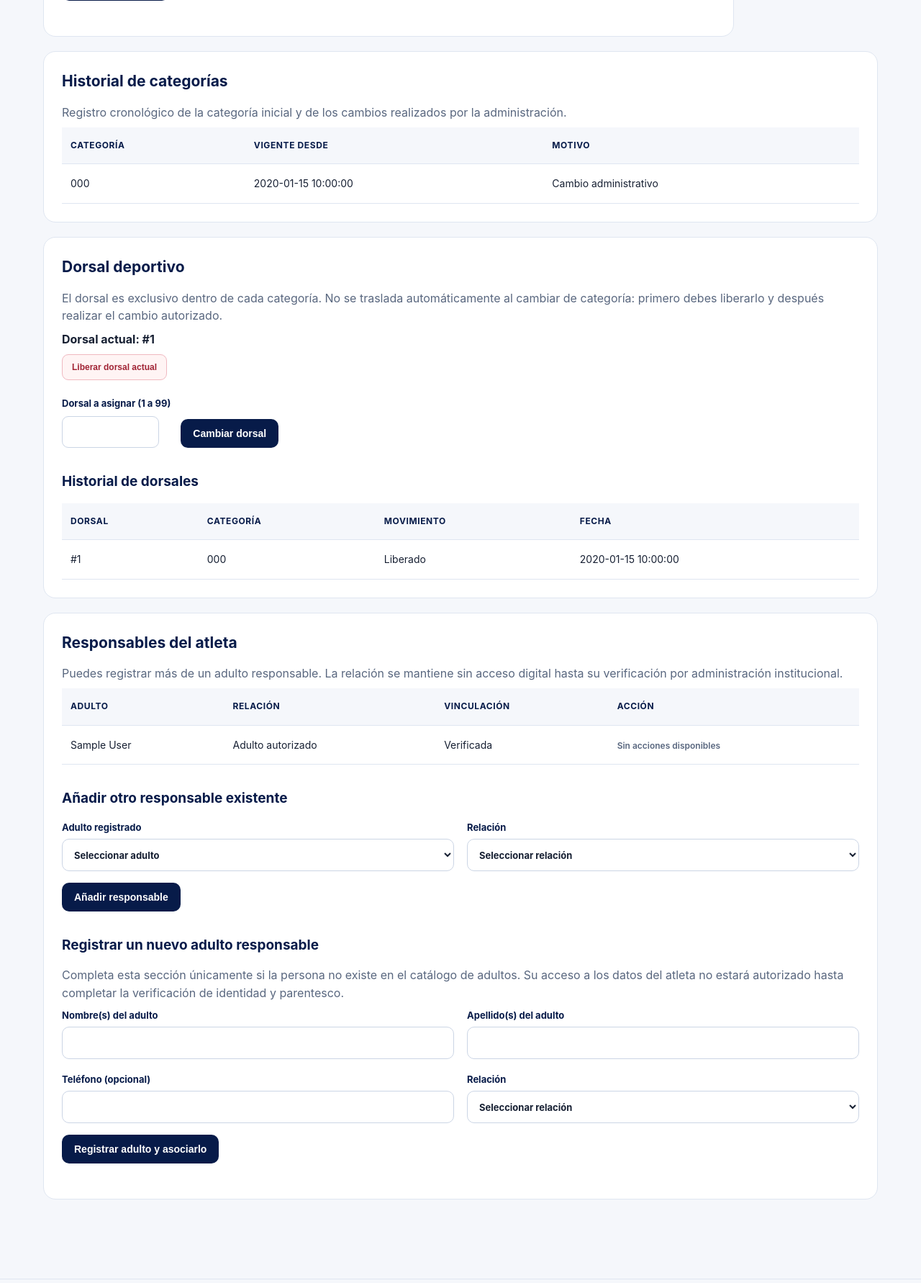
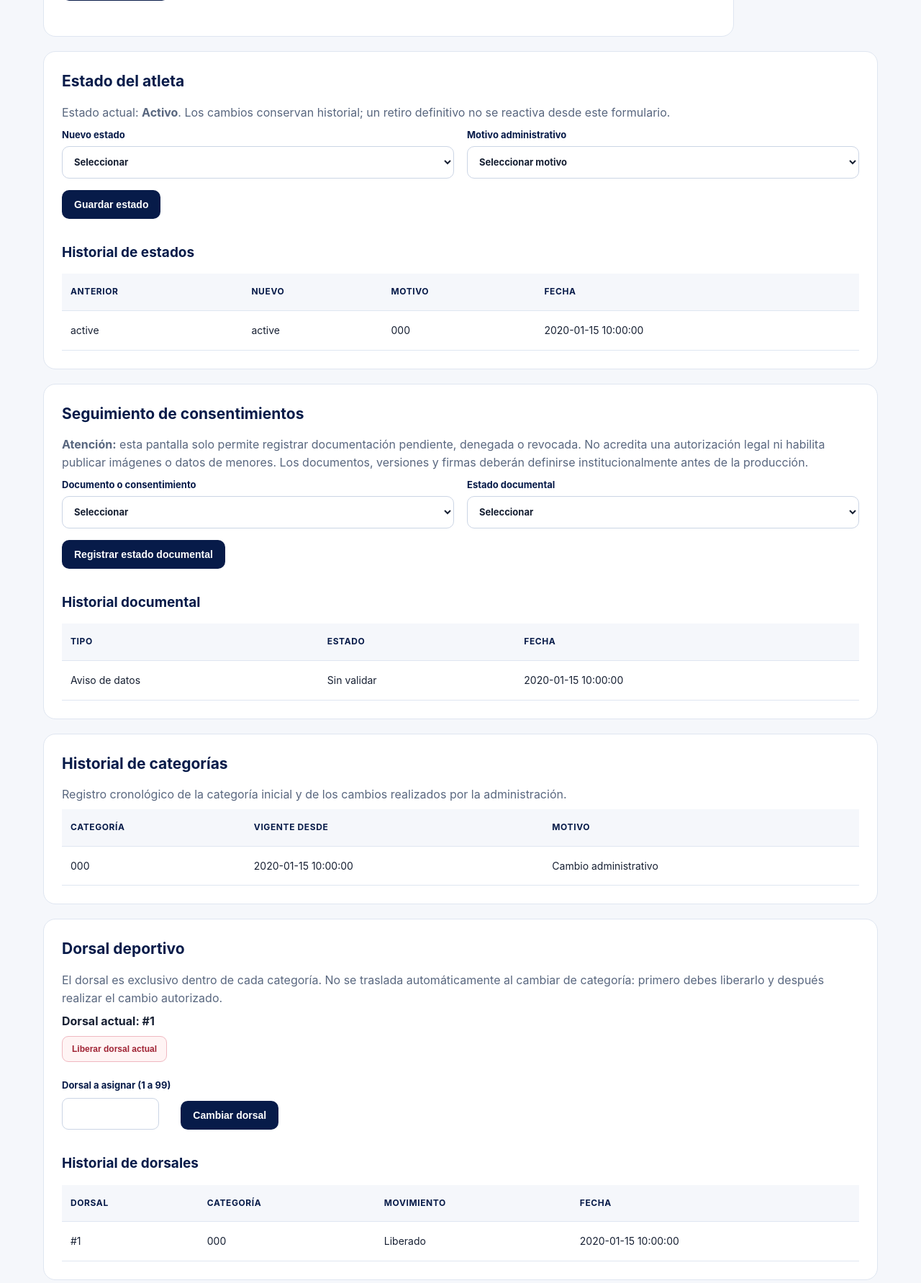
Before and after one commit to joseluisroot/academia-ramon-sanchez, a CodeIgniter 4 app: the page made by app/Views/app/athletes/edit.php in a window 1280 px wide. Shown: the part 787-2569 px from the top of the page at 72% size. Run offline with PHP 8.4 and a stand-in for CodeIgniter, Linux system fonts and the light colour scheme; the template is opened without the code that fills it: most values are stand-ins (such as "Sample title", 1, 10 or a date in 2020); data that the repository does not hold is empty; some libraries are stand-ins or nearby versions.

Commit message:
feat(inc-003): interfaz de estados e historial documental prudente

```diff
--- a/app/Views/app/athletes/edit.php
+++ b/app/Views/app/athletes/edit.php
@@ -39,6 +39,99 @@
     </div>
   </form>
 </div>
+<div class="portal-panel">
+  <h2>Estado del atleta</h2>
+  <p class="portal-muted">Estado actual: <strong><?= esc(match ($athlete['status']) {'active' => 'Activo', 'inactive' => 'Inactivo', 'withdrawn' => 'Retirado', default => 'En revisión'}) ?></strong>. Los cambios conservan historial; un retiro definitivo no se reactiva desde este formulario.</p>
+  <?php if ($athlete['status'] !== 'withdrawn'): ?>
+    <form class="registry-form" method="post" action="<?= esc(site_url('app/atletas/' . (int) $athlete['id'] . '/estado'), 'attr') ?>">
+      <?= csrf_field() ?>
+      <div class="registry-fields">
+        <label>Nuevo estado
+          <select name="status" required>
+            <option value="">Seleccionar</option>
+            <?php if ($athlete['status'] === 'active'): ?>
+              <option value="inactive">Inactivo</option>
+              <option value="withdrawn">Retirado</option>
+            <?php else: ?>
+              <option value="active">Activo</option>
+              <option value="withdrawn">Retirado</option>
+            <?php endif ?>
+          </select>
+        </label>
+        <label>Motivo administrativo
+          <select name="reason" required>
+            <option value="">Seleccionar motivo</option>
+            <option value="temporary_pause">Pausa temporal</option>
+            <option value="family_request">Solicitud familiar</option>
+            <option value="administrative">Decisión administrativa</option>
+            <option value="returned">Reincorporación</option>
+          </select>
+        </label>
+      </div>
+      <div class="registry-actions"><button type="submit" class="portal-action-link registry-submit">Guardar estado</button></div>
+    </form>
+  <?php endif ?>
+  <h3 class="registry-subheading">Historial de estados</h3>
+  <div class="table-scroll">
+    <table class="access-table">
+      <thead><tr><th scope="col">Anterior</th><th scope="col">Nuevo</th><th scope="col">Motivo</th><th scope="col">Fecha</th></tr></thead>
+      <tbody>
+        <?php foreach ($statusHistory as $entry): ?>
+          <tr>
+            <td><?= esc($entry['from_status']) ?></td>
+            <td><?= esc($entry['to_status']) ?></td>
+            <td><?= esc($entry['reason_code']) ?></td>
+            <td><?= esc($entry['changed_at']) ?></td>
+          </tr>
+        <?php endforeach ?>
+        <?php if ($statusHistory === []): ?><tr><td colspan="4">Sin cambios de estado registrados.</td></tr><?php endif ?>
+      </tbody>
+    </table>
+  </div>
+</div>
+
+<div class="portal-panel">
+  <h2>Seguimiento de consentimientos</h2>
+  <p class="portal-muted"><strong>Atención:</strong> esta pantalla solo permite registrar documentación pendiente, denegada o revocada. No acredita una autorización legal ni habilita publicar imágenes o datos de menores. Los documentos, versiones y firmas deberán definirse institucionalmente antes de la producción.</p>
+  <form class="registry-form" method="post" action="<?= esc(site_url('app/atletas/' . (int) $athlete['id'] . '/documentacion'), 'attr') ?>">
+    <?= csrf_field() ?>
+    <div class="registry-fields">
+      <label>Documento o consentimiento
+        <select name="type" required>
+          <option value="">Seleccionar</option>
+          <option value="image_use">Uso de imagen</option>
+          <option value="data_notice">Aviso de tratamiento de datos</option>
+        </select>
+      </label>
+      <label>Estado documental
+        <select name="state" required>
+          <option value="">Seleccionar</option>
+          <option value="pending">Pendiente</option>
+          <option value="declined">Denegado</option>
+          <option value="revoked">Revocado</option>
+        </select>
+      </label>
+    </div>
+    <div class="registry-actions"><button class="portal-action-link registry-submit" type="submit">Registrar estado documental</button></div>
+  </form>
+  <h3 class="registry-subheading">Historial documental</h3>
+  <div class="table-scroll">
+    <table class="access-table">
+      <thead><tr><th scope="col">Tipo</th><th scope="col">Estado</th><th scope="col">Fecha</th></tr></thead>
+      <tbody>
+        <?php foreach ($consentHistory as $entry): ?>
+          <tr>
+            <td><?= esc($entry['consent_type'] === 'image_use' ? 'Uso de imagen' : 'Aviso de datos') ?></td>
+            <td><?= esc(match ($entry['record_state']) {'pending' => 'Pendiente', 'declined' => 'Denegado', 'revoked' => 'Revocado', default => 'Sin validar'}) ?></td>
+            <td><?= esc($entry['recorded_at']) ?></td>
+          </tr>
+        <?php endforeach ?>
+        <?php if ($consentHistory === []): ?><tr><td colspan="3">Sin registros documentales. No existe autorización de imagen.</td></tr><?php endif ?>
+      </tbody>
+    </table>
+  </div>
+</div>
+
 <div class="portal-panel">
   <h2>Historial de categorías</h2>
   <p class="portal-muted">Registro cronológico de la categoría inicial y de los cambios realizados por la administración.</p>
```
